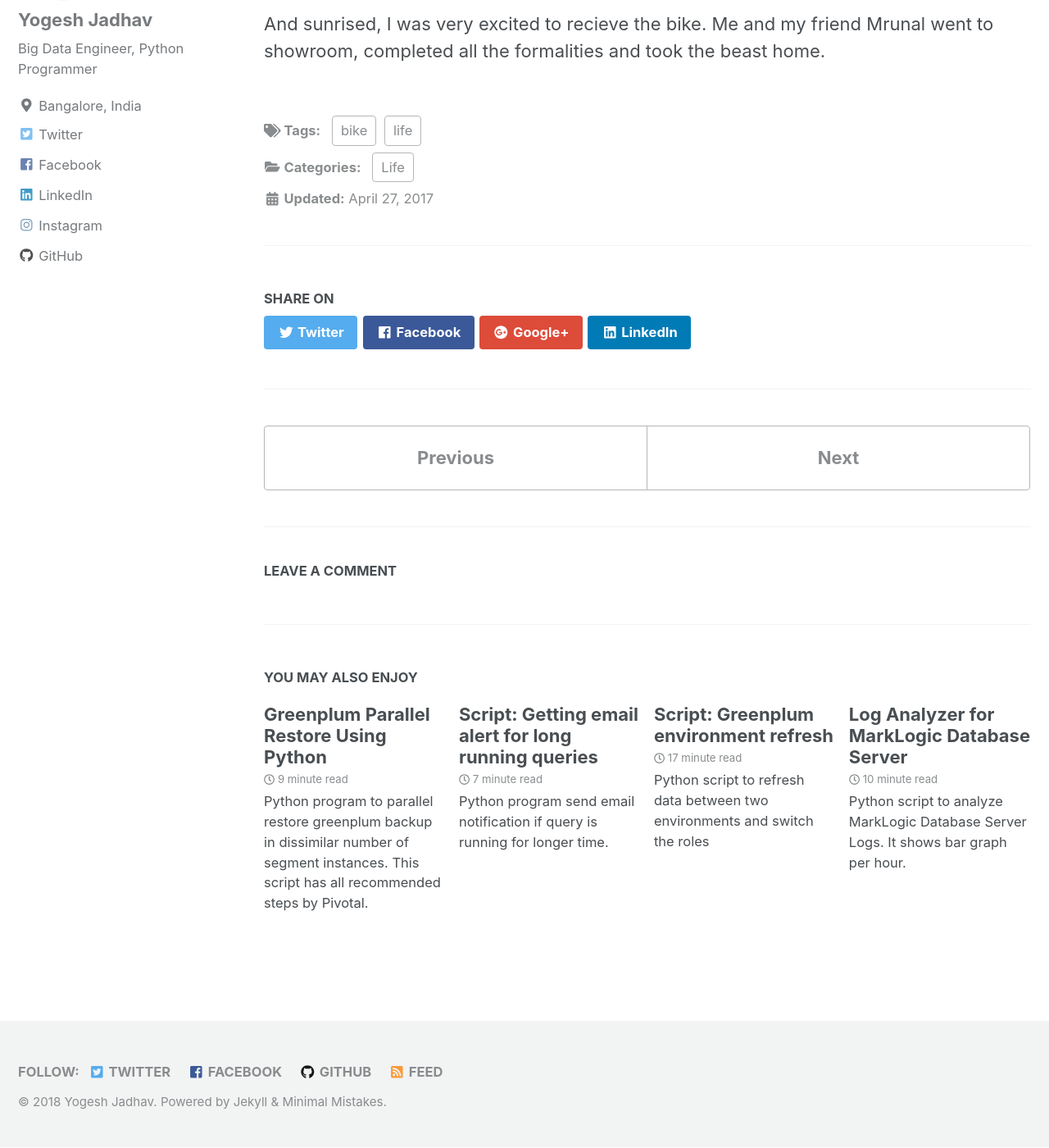
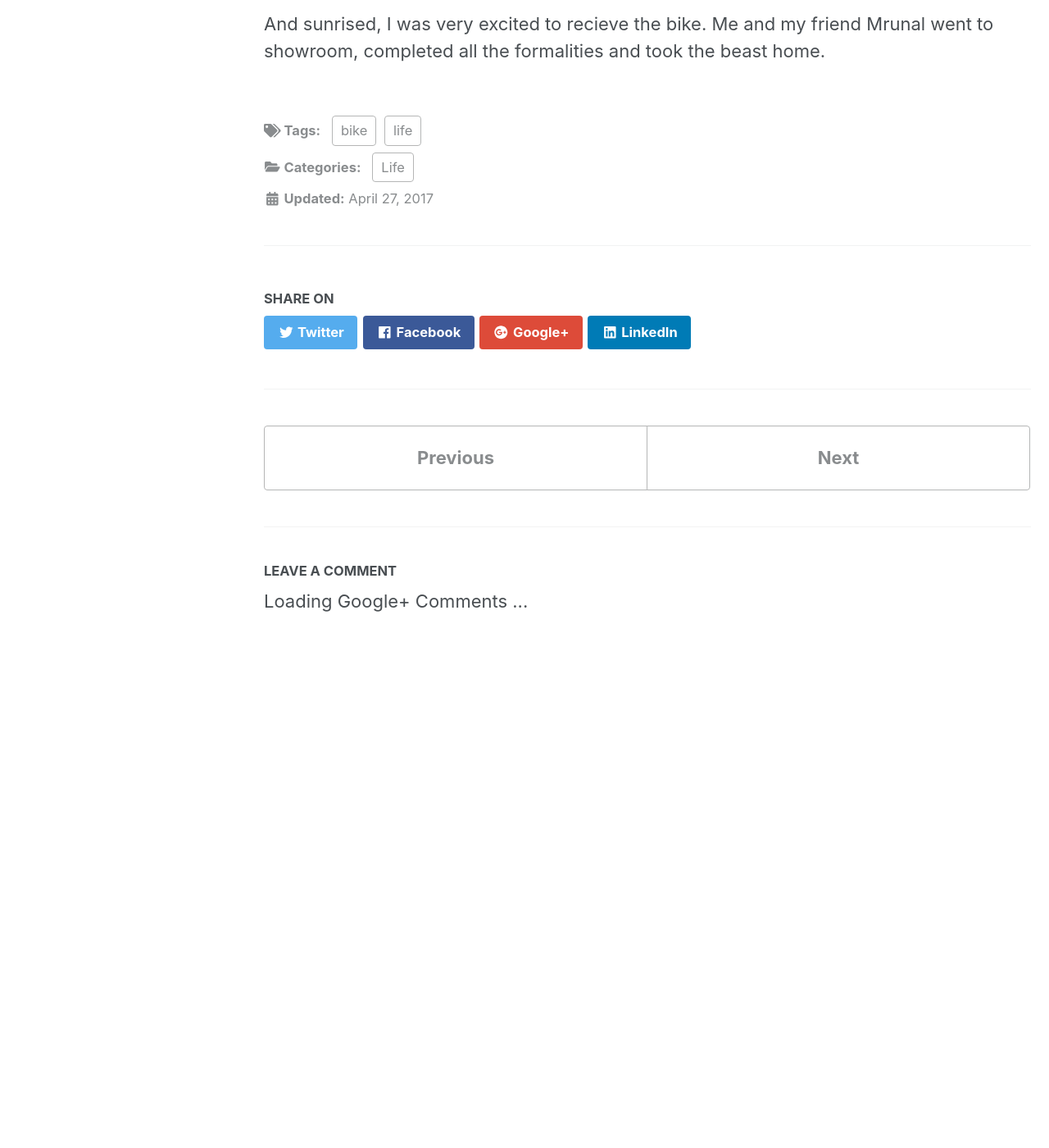
Before and after one commit to pgyogesh/blog, a Jekyll site: the page built from _posts/2017-04-28-My_First_Bike.md, in a window 1280 px wide and 1400 px high, scrolled down 1329 px. Shown: the whole window at 82% size. Built offline with Jekyll 4.4.1, drawn with Linux system fonts in a browser that asks for light colours; nearby versions of some CDN libraries; comment, search, counter and statistics services are not loaded; a style sheet for code colours, icons or effects is not loaded; after the commit the page ends 2079 px from its top, so only the background shows below that.

Commit message:
Update _config.yml

```diff
--- a/_config.yml
+++ b/_config.yml
@@ -27,7 +27,7 @@
 # breadcrumbs            : false # true, false (default)
 words_per_minute         : 50
 comments:
-  provider               : "disqus" # false (default), "disqus", "discourse", "facebook", "google-plus", "staticman", "staticman_v2" "custom"
+  provider               : "google-plus" # false (default), "disqus", "discourse", "facebook", "google-plus", "staticman", "staticman_v2" "custom"
   disqus:
     shortname            : "www.pgyogesh.com"
   discourse:
```
